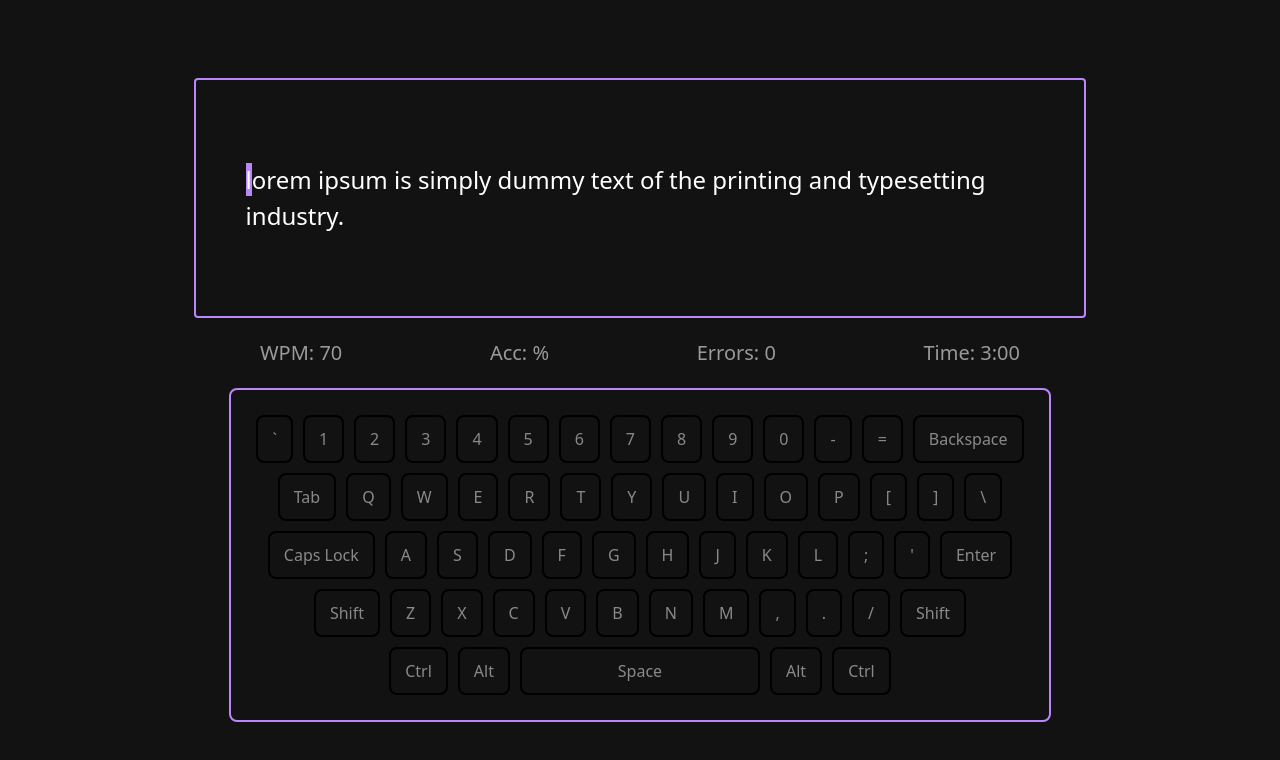
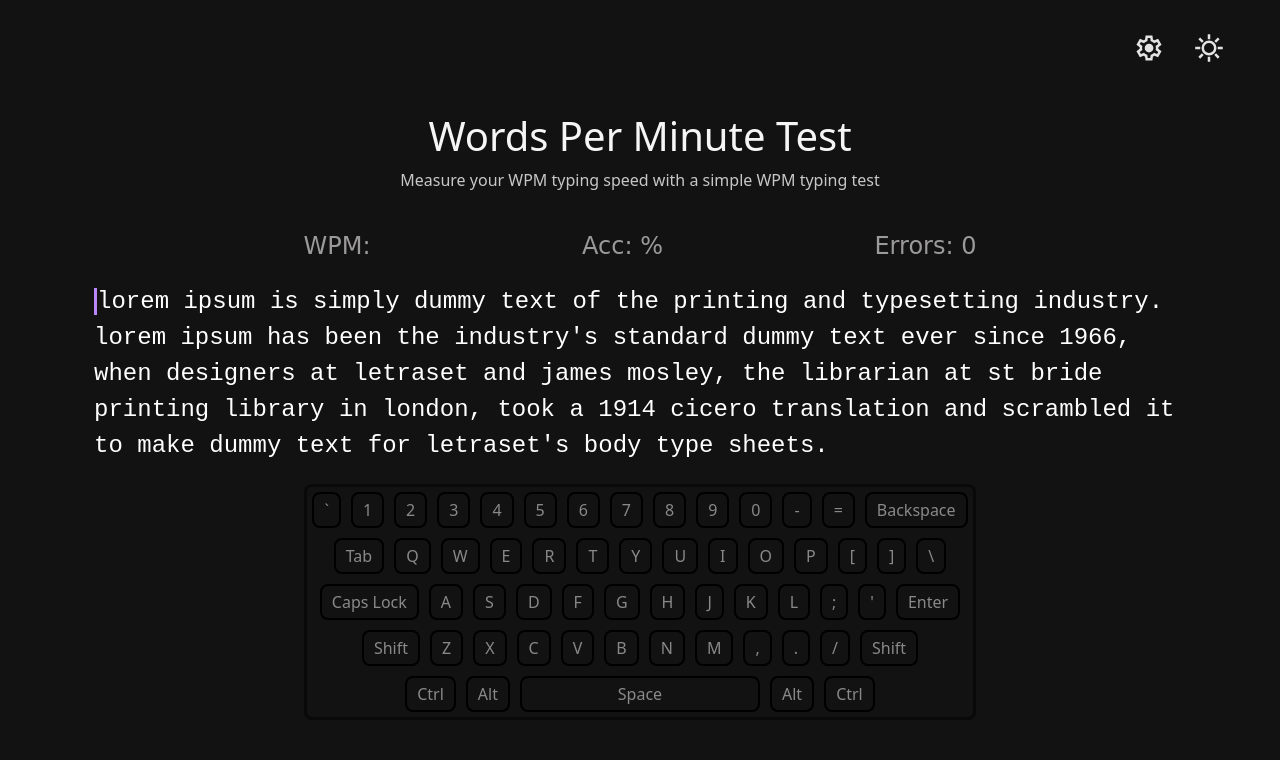
Before and after one commit to KingL1fe/Typing-trainer, a plain HTML site: page index.html in a window 1280 px wide. Drawn offline with nearby package versions, Linux system fonts and the light colour scheme.

Commit message:
changed UI and added smoother animation of typing

```diff
--- a/index.html
+++ b/index.html
@@ -14,18 +14,29 @@
     <title>Document</title>
   </head>
   <body>
+      <header>
+        <nav class="navbar">
+          <ul>
+            <li><button title="settings" class="settings"><svg xmlns="http://www.w3.org/2000/svg" height="30px" viewBox="0 -960 960 960" width="30px" fill="#e3e3e3"><path d="m370-80-16-128q-13-5-24.5-12T307-235l-119 50L78-375l103-78q-1-7-1-13.5v-27q0-6.5 1-13.5L78-585l110-190 119 50q11-8 23-15t24-12l16-128h220l16 128q13 5 24.5 12t22.5 15l119-50 110 190-103 78q1 7 1 13.5v27q0 6.5-2 13.5l103 78-110 190-118-50q-11 8-23 15t-24 12L590-80H370Zm70-80h79l14-106q31-8 57.5-23.5T639-327l99 41 39-68-86-65q5-14 7-29.5t2-31.5q0-16-2-31.5t-7-29.5l86-65-39-68-99 42q-22-23-48.5-38.5T533-694l-13-106h-79l-14 106q-31 8-57.5 23.5T321-633l-99-41-39 68 86 64q-5 15-7 30t-2 32q0 16 2 31t7 30l-86 65 39 68 99-42q22 23 48.5 38.5T427-266l13 106Zm42-180q58 0 99-41t41-99q0-58-41-99t-99-41q-59 0-99.5 41T342-480q0 58 40.5 99t99.5 41Zm-2-140Z"/></svg></button></li>
+            <li><button title="dark mode" class="color-mode" id="light"><svg xmlns="http://www.w3.org/2000/svg" height="30px" viewBox="0 -960 960 960" width="30px" fill="#e3e3e3"><path d="M440-760v-160h80v160h-80Zm266 110-55-55 112-115 56 57-113 113Zm54 210v-80h160v80H760ZM440-40v-160h80v160h-80ZM254-652 140-763l57-56 113 113-56 54Zm508 512L651-255l54-54 114 110-57 59ZM40-440v-80h160v80H40Zm157 300-56-57 112-112 29 27 29 28-114 114Zm113-170q-70-70-70-170t70-170q70-70 170-70t170 70q70 70 70 170t-70 170q-70 70-170 70t-170-70Zm283-57q47-47 47-113t-47-113q-47-47-113-47t-113 47q-47 47-47 113t47 113q47 47 113 47t113-47ZM480-480Z"/></svg>
+            </button>
+            <li><button title="light mode" id="dark" class="color-mode">
+              <svg xmlns="http://www.w3.org/2000/svg" height="30px" viewBox="0 -960 960 960" width="30px" fill="#e3e3e3"><path d="M480-120q-150 0-255-105T120-480q0-150 105-255t255-105q14 0 27.5 1t26.5 3q-41 29-65.5 75.5T444-660q0 90 63 153t153 63q55 0 101-24.5t75-65.5q2 13 3 26.5t1 27.5q0 150-105 255T480-120Zm0-80q88 0 158-48.5T740-375q-20 5-40 8t-40 3q-123 0-209.5-86.5T364-660q0-20 3-40t8-40q-78 32-126.5 102T200-480q0 116 82 198t198 82Zm-10-270Z"/></svg>
+            </button></li>
+          </li>
+          </ul>
+        </nav>
+      </header>
     <div class="container">
-      <header></header>
       <main>
-        <section class="typing-area">
-          <div class="text">
-
-          </div>
-        </section>
+        <div class="description">
+          <h1>Words Per Minute Test</h1>
+        <p>Measure your WPM typing speed with a simple WPM typing test</p>
+        </div>
         <section class="stats">
           <div class="WPM">
             <span>WPM:</span>
-            <span>70</span>
+            <span id="WPM"></span>
           </div>
           <div class="Accuracy">
             <span>Acc:</span>
@@ -35,13 +46,18 @@
             <span>Errors:</span>
             <span id="error-count">0</span>
           </div>
-          <div class="Time">
-            <span>Time:</span>
-            <span>3:00</span>
+        </section>
+        <div class="container-fluid">
+          <section class="typing-area">
+          <div class="text">
+
           </div>
         </section>
+        </div>
+
         <section class="keyboard">
-          <div class="keyboard-row">
+          <div class="keyboard-container">
+            <div class="keyboard-row">
             <button class="key key-small" data-key="`">`</button>
             <button class="key" data-key="1">1</button>
             <button class="key" data-key="2">2</button>
@@ -115,6 +131,7 @@
             <button class="key key-alt" data-key="Alt">Alt</button>
             <button class="key key-control" data-key="Control">Ctrl</button>
           </div>
+          </div>
 
         </section>
       </main>
--- a/script.js
+++ b/script.js
@@ -3,6 +3,7 @@ let mistakes = 0;
 let correct = 0;
 let mistakesElement = document.getElementById("error-count");
 let accuracyElement = document.getElementById("accuracy");
+let WPM = document.getElementById("WPM");
 document.addEventListener("keydown",(e)=>{
     if(currentIndex >= characters.length-1){
         spans[currentIndex].classList.remove("current")
@@ -16,20 +17,24 @@ document.addEventListener("keydown",(e)=>{
         }
     }else{
         if (e.key === characters[currentIndex]){
+            spans[currentIndex].classList.remove("wrong")
         spans[currentIndex].classList.remove("current")
         spans[currentIndex].classList.add("correct")
         correct++
         currentIndex++
         spans[currentIndex].classList.add("current")
+
 }else{
 spans[currentIndex].classList.add("wrong")
 mistakes++
 mistakesElement.textContent = mistakes
 }
-let accuracy = ((correct/(correct+mistakes))*100);
-        accuracyElement.textContent = Math.floor(accuracy)
-    }
 
+    let accuracy = ((correct/(correct+mistakes))*100);
+    accuracyElement.textContent = Math.floor(accuracy)
+
+    WPM.textContent =Math.floor((correct/5)/(30/60));
+}
 let keyElement = document.querySelector(`[data-key="${e.key}"]`)
 keyElement.classList.add("active")
 })
@@ -39,7 +44,7 @@ document.addEventListener("keyup",(e)=>{
 })
 
 let text = document.querySelector(".text");
-const textVariable ="Lorem Ipsum is simply dummy text of the printing and typesetting industry.";
+const textVariable ="Lorem Ipsum is simply dummy text of the printing and typesetting industry. Lorem Ipsum has been the industry's standard dummy text ever since 1966, when designers at Letraset and James Mosley, the librarian at St Bride Printing Library in London, took a 1914 Cicero translation and scrambled it to make dummy text for Letraset's Body Type sheets.";
 let currentIndex = 0;
 const characters = textVariable.toLowerCase().split("");
 for (const character of characters){
@@ -49,3 +54,19 @@ for (const character of characters){
 }
 let spans = document.querySelectorAll(".text span")
 spans[currentIndex].classList.add("current")
+
+
+const light = document.getElementById("light")
+const dark = document.getElementById("dark")
+dark.classList.add("active")
+light.addEventListener('click',()=>{
+    document.body.style.background = "whitesmoke"
+    dark.classList.remove("active")
+    light.classList.add("active")
+})
+dark.addEventListener('click',()=>{
+    light.classList.remove("active")
+    dark.classList.add("active")
+    document.body.style.background = "#121212"
+
+})
--- a/style.css
+++ b/style.css
@@ -5,68 +5,87 @@
 }
 body {
 background-color: #121212;
-
 }
-main {
-  height: 100vh;
+.navbar{
+  height: 7rem;
+  width: 98%;
   display: flex;
-  justify-content: center;
+  justify-content: flex-end;
   align-items: center;
-  flex-direction: column;
+}
+.navbar ul {
+  display: flex;
+  gap: 30px;
+}
+.navbar ul li{
+  list-style: none;
+}
+.settings{
+  background:none;
+  border:none;
+}
+.color-mode{
+background:none;
+border:none;
 }
 .typing-area {
   display: flex;
   align-items: center;
-  padding: 20px 50px;
-  width: 80%;
-  height: 30vh;
-  border: #bb86fc 2px solid;
-  border-radius: 4px;
+  justify-content: center;
+  width: 100%;
 }
 .text{
   color: rgb(255, 255, 255);
-  font-size: 24px;
+  font-size:24px;
+  font-weight: 300;
+  font-family: monospace;
+}
+.text span{
+  transition: 0.3s ease;
 }
 .text span.current{
-  background: #bb86fc;
+  border-left: #bb86fc 3px solid;
 }
 .text span.wrong{
-  background: rgba(255, 0, 0, 0.399);
+  background: rgba(255, 0, 0, 0.2);
 }
 .text span.correct{
   color: hsla(0, 0%, 100%, 0.5);
-;
 }
 .stats{
-  width: 100dvh;
   display: flex;
-  justify-content: space-between;
+  justify-content: space-evenly;
   align-items: center;
   gap: 10px;
   padding: 20px;
   color: #9b9999;
-  font-size: 20px;
+  font-size: 24px;
+  font-family:cursive;
 }
 
 .keyboard{
-    border: 2px solid #bb86fc;
-    padding: 20px;
-    border-radius: 8px;
+  padding: 20px 0;
+  display: flex;
+  justify-content: center;
+}
+.keyboard-container{
+  border: 3px solid rgba(0, 0, 0, 0.5);
+  border-radius: 8px;
 }
 .key.active{
   transform: translateY(2px);
-  background: #bb86fc;
+  background: #8698fc;
 }
 
 .keyboard-row{
 display: flex;
 justify-content: center;
-    padding: 5px;
-    gap: 10px;
+padding: 5px;
+gap: 10px;
 }
 .key{
 color: hsla(0, 0%, 100%, 0.5);
-padding: 10px 14px;
+padding: 4px 10px;
 background: none;
 border: 2px solid black;
 border-radius: 8px;
@@ -75,3 +94,24 @@ border-radius: 8px;
 .key-space{
     width: 15em;
 }
+.description{
+display: flex;
+flex-direction: column;
+justify-content: center;
+align-items: center;
+
+}
+.description h1{
+  color: whitesmoke;
+}
+.description p{
+  color: rgba(245, 245, 245, 0.8);
+
+}
+
+#light.active{
+  display: none;
+}
+#dark.active{
+  display: none;
+}
```
